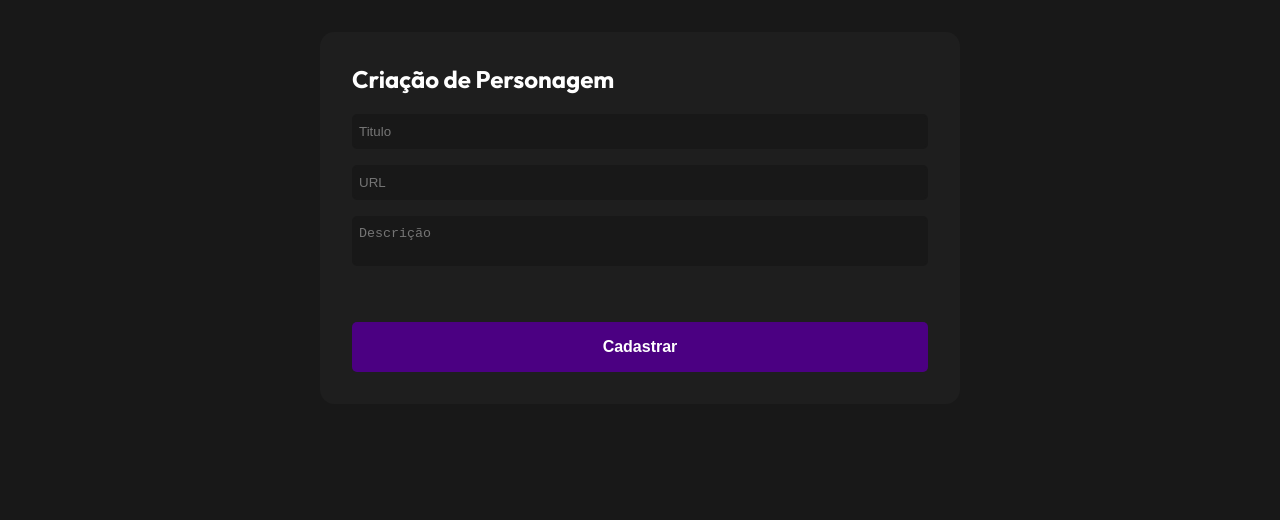
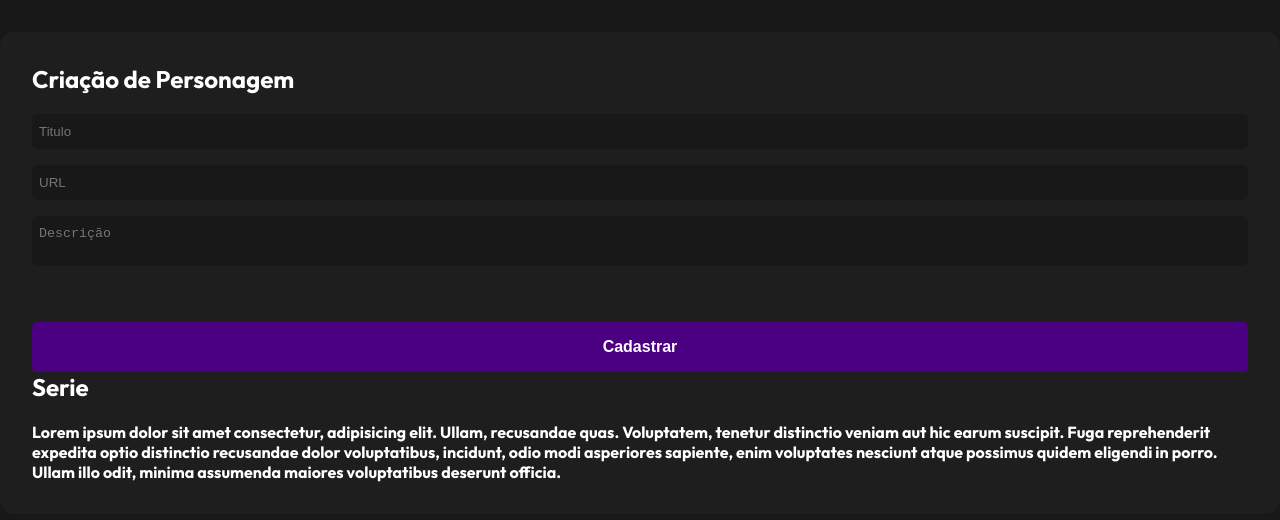
Before and after one commit to RaissaLNToledo/Front_II-CPI_Sala_4, a plain HTML site: page index.html in a window 1280 px wide. Drawn offline with Linux system fonts and the light colour scheme.

Commit message:
estrutura dos cards

```diff
--- a/index.html
+++ b/index.html
@@ -33,6 +33,23 @@
 
             <input type="submit" value="Cadastrar">
         </form>
+
+<h1 id="serie-titulo">Serie</h1>
+</strong>
+<div class="Card">
+  <div class="serie">
+    <img src="" class="card1"
+    <div class="serie-card">
+    <strong>
+      <p> Lorem ipsum dolor sit amet consectetur, adipisicing elit. Ullam, recusandae quas.
+        Voluptatem, tenetur distinctio veniam aut hic earum suscipit.
+        Fuga reprehenderit expedita optio distinctio recusandae dolor voluptatibus, incidunt, odio modi asperiores sapiente, enim voluptates nesciunt atque possimus quidem eligendi in porro.
+        Ullam illo odit, minima assumenda maiores voluptatibus deserunt officia.</p>
+    </strong>
+    </div>
+  </div>
+
+
     </section>
 	<script src="script.js"></script>
 </body>
```
